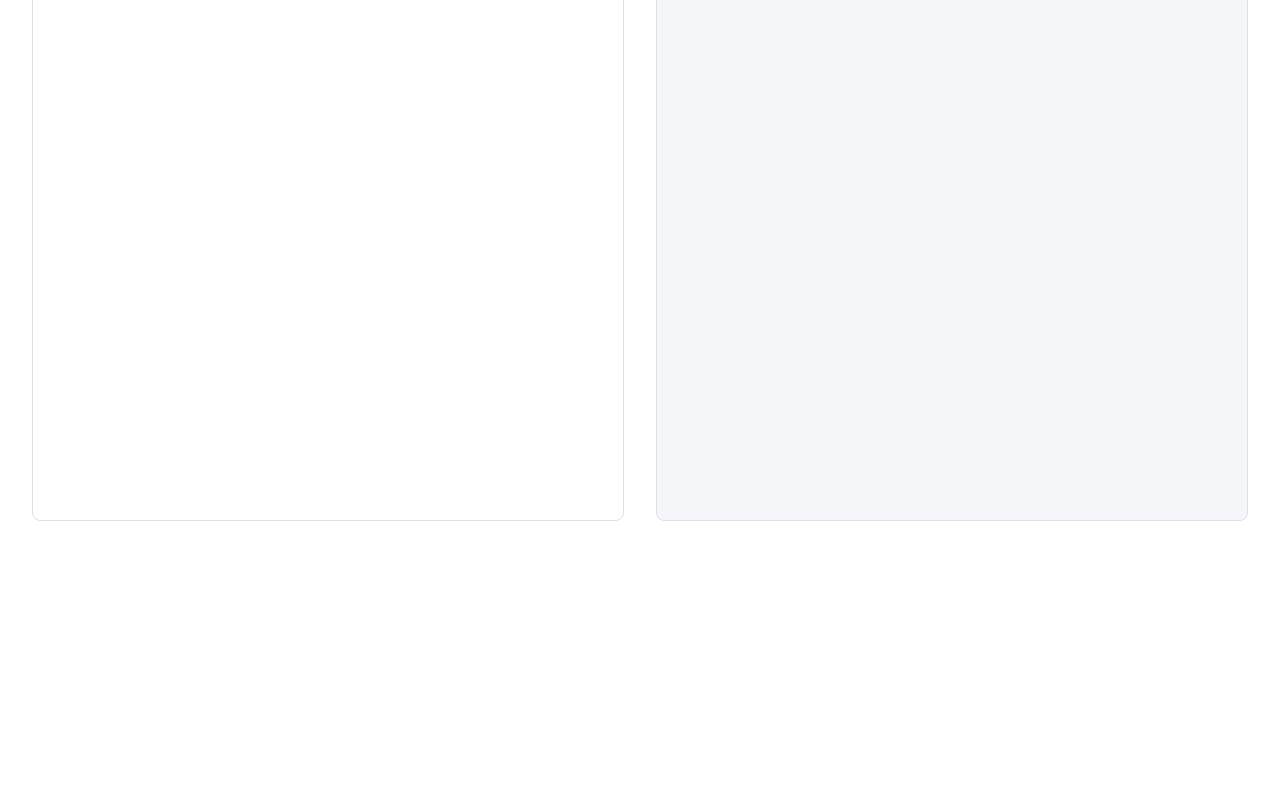
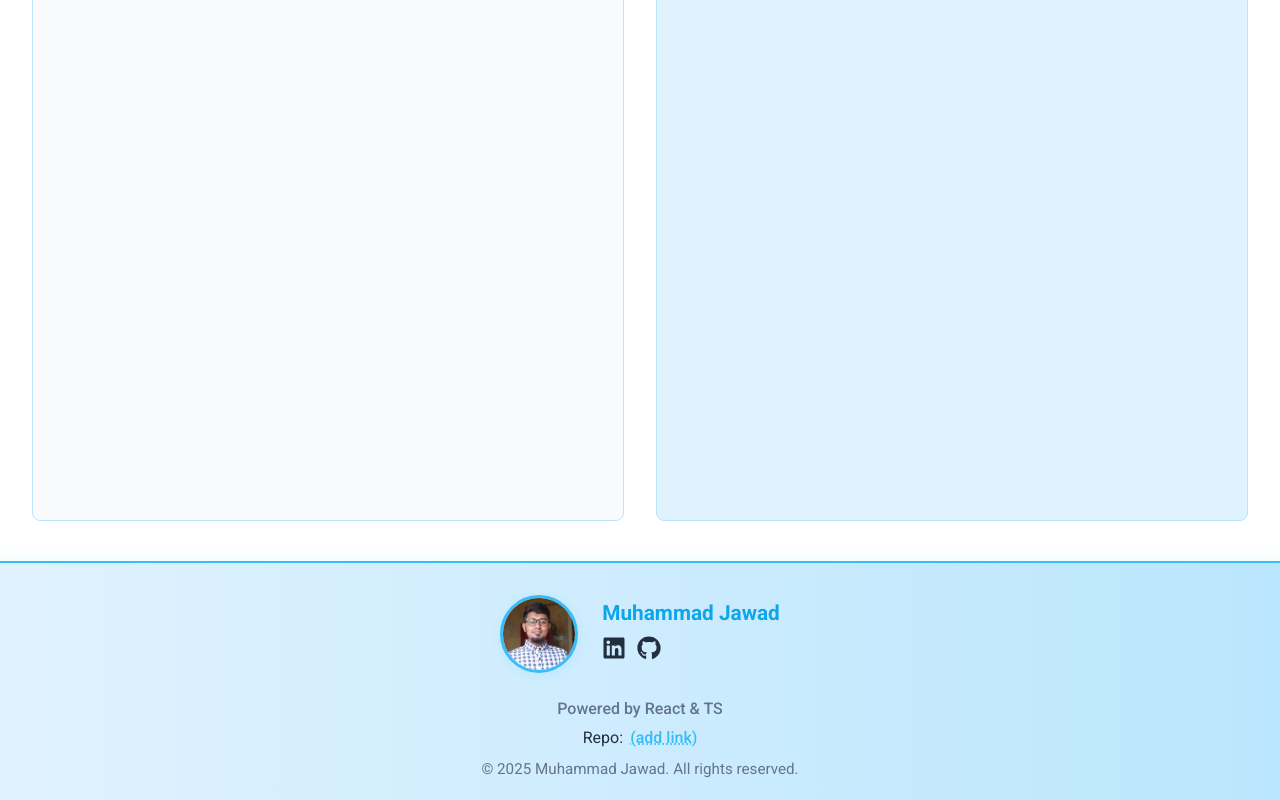
Before and after one commit to muhamadjawad/text-unify-web, a React (Vite) app: page / in a window 1280 px wide. Shown: the part 231-1031 px from the top of the page. Before the commit the page ends 960 px from the top, so only its background shows below. Built offline with nearby package versions, Linux system fonts and the light colour scheme.

Commit message:
footer basic structure done.

```diff
--- a/src/App.tsx
+++ b/src/App.tsx
@@ -2,6 +2,7 @@ import React from 'react'
 import './App.css'
 import Navbar from '@/components/Navbar';
 import TextUnify from '@/screens/TextUnify';
+import Footer from '@/components/Footer';
 
 const App = () => {
   const [isDark, setIsDark] = React.useState(false);
@@ -16,6 +17,7 @@ const App = () => {
       <Navbar isDark={isDark} onToggleTheme={() => setIsDark((prev) => !prev)} />
 
       <TextUnify />
+      <Footer />
     </div>
   )
 }
--- /dev/null
+++ b/src/components/Footer.css
@@ -0,0 +1,91 @@
+.footer {
+  width: 100%;
+  background: linear-gradient(90deg, #e0f2fe 0%, #bae6fd 100%);
+  color: #222F3E;
+  padding: 2rem 0 1.2rem 0;
+  display: flex;
+  flex-direction: column;
+  align-items: center;
+  border-top: 2px solid #38BDF8;
+  box-shadow: 0 -2px 16px 0 rgba(56,189,248,0.08);
+  margin-top: 2rem;
+}
+
+.footer__top {
+  display: flex;
+  align-items: center;
+  gap: 1.5rem;
+  margin-bottom: 1rem;
+}
+
+.footer__avatar {
+  width: 72px;
+  height: 72px;
+  border-radius: 50%;
+  object-fit: cover;
+  border: 3px solid #38BDF8;
+  box-shadow: 0 2px 12px 0 rgba(56,189,248,0.12);
+}
+
+.footer__info {
+  display: flex;
+  flex-direction: column;
+  align-items: flex-start;
+}
+
+.footer__name {
+  font-size: 1.3rem;
+  font-weight: 700;
+  margin-bottom: 0.3rem;
+  color: #0ea5e9;
+}
+
+.footer__links {
+  display: flex;
+  gap: 0.7rem;
+}
+
+.footer__icon {
+  color: #222F3E;
+  font-size: 1.5rem;
+  transition: color 0.2s, transform 0.2s;
+}
+.footer__icon:hover {
+  color: #38BDF8;
+  transform: scale(1.18);
+}
+
+.footer__bottom {
+  display: flex;
+  flex-direction: column;
+  align-items: center;
+  gap: 0.3rem;
+  margin-top: 0.5rem;
+}
+
+.footer__powered {
+  font-size: 1rem;
+  color: #64748b;
+  font-weight: 500;
+}
+
+.footer__repo {
+  font-size: 1rem;
+  color: #222F3E;
+}
+
+.footer__repo-link {
+  color: #38BDF8;
+  text-decoration: underline dotted;
+  margin-left: 0.2rem;
+  transition: color 0.2s;
+}
+.footer__repo-link:hover {
+  color: #0ea5e9;
+}
+
+.footer__copyright {
+  font-size: 0.95rem;
+  color: #64748b;
+  margin-top: 0.2rem;
+}
--- /dev/null
+++ b/src/components/Footer.tsx
@@ -0,0 +1,33 @@
+import React from 'react';
+import './Footer.css';
+import devPhoto from '@/assets/images/dev.jpg';
+import { FaGithub, FaLinkedin } from 'react-icons/fa';
+
+const Footer = () => (
+  <footer className="footer">
+    <div className="footer__top">
+      <img src={devPhoto} alt="Muhammad Jawad" className="footer__avatar" />
+      <div className="footer__info">
+        <div className="footer__name">Muhammad Jawad</div>
+        <div className="footer__links">
+          <a href="#" className="footer__icon" aria-label="LinkedIn" target="_blank" rel="noopener noreferrer">
+            <FaLinkedin />
+          </a>
+          <a href="#" className="footer__icon" aria-label="GitHub" target="_blank" rel="noopener noreferrer">
+            <FaGithub />
+          </a>
+        </div>
+      </div>
+    </div>
+    <div className="footer__bottom">
+      <div className="footer__powered">Powered by React &amp; TS</div>
+      <div className="footer__repo">
+        <span>Repo: </span>
+        <a href="#" className="footer__repo-link">(add link)</a>
+      </div>
+      <div className="footer__copyright">&copy; {new Date().getFullYear()} Muhammad Jawad. All rights reserved.</div>
+    </div>
+  </footer>
+);
+
+export default Footer;
--- a/src/index.css
+++ b/src/index.css
@@ -13,22 +13,22 @@
   -moz-osx-font-smoothing: grayscale;
 
   /* Light theme colors */
-  --color-bg: #FFFFFF;
-  --color-primary: #4A90E2;
-  --color-text: #222222;
-  --color-accent: #F5A623;
-  --color-bg-secondary: #F5F6FA;
-  --color-border: #E0E0E0;
+  --color-bg: #F8FAFC;
+  --color-primary: #38BDF8;
+  --color-text: #222F3E;
+  --color-accent: #F472B6;
+  --color-bg-secondary: #E0F2FE;
+  --color-border: #BAE6FD;
 }
 
 @media (prefers-color-scheme: dark) {
   :root {
-    --color-bg: #121212;
-    --color-primary: #4A90E2;
-    --color-text: #EEEEEE;
-    --color-accent: #F5A623;
-    --color-bg-secondary: #232323;
-    --color-border: #333333;
+    --color-bg: #0F172A;
+    --color-primary: #38BDF8;
+    --color-text: #F1F5F9;
+    --color-accent: #F472B6;
+    --color-bg-secondary: #1E293B;
+    --color-border: #334155;
   }
 }
 
```
